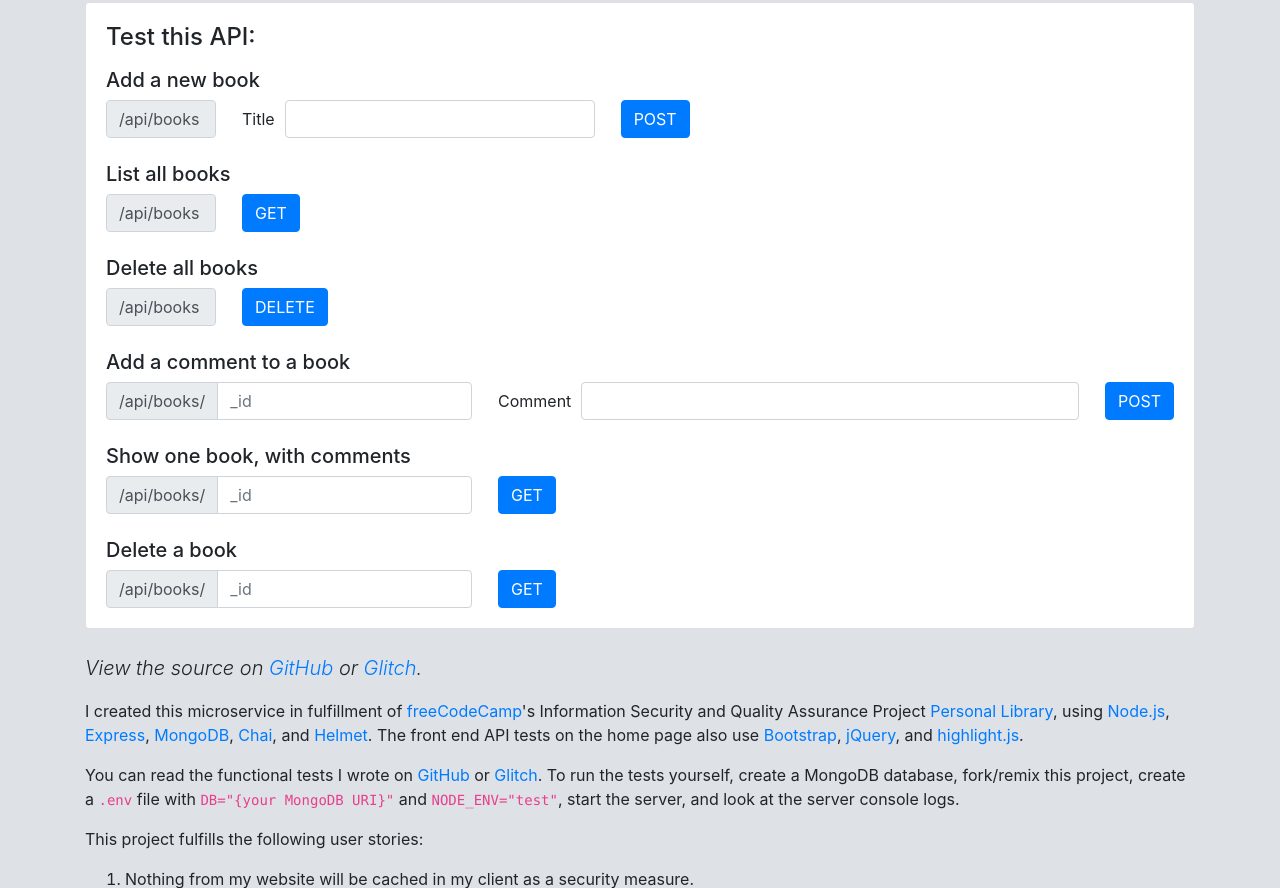
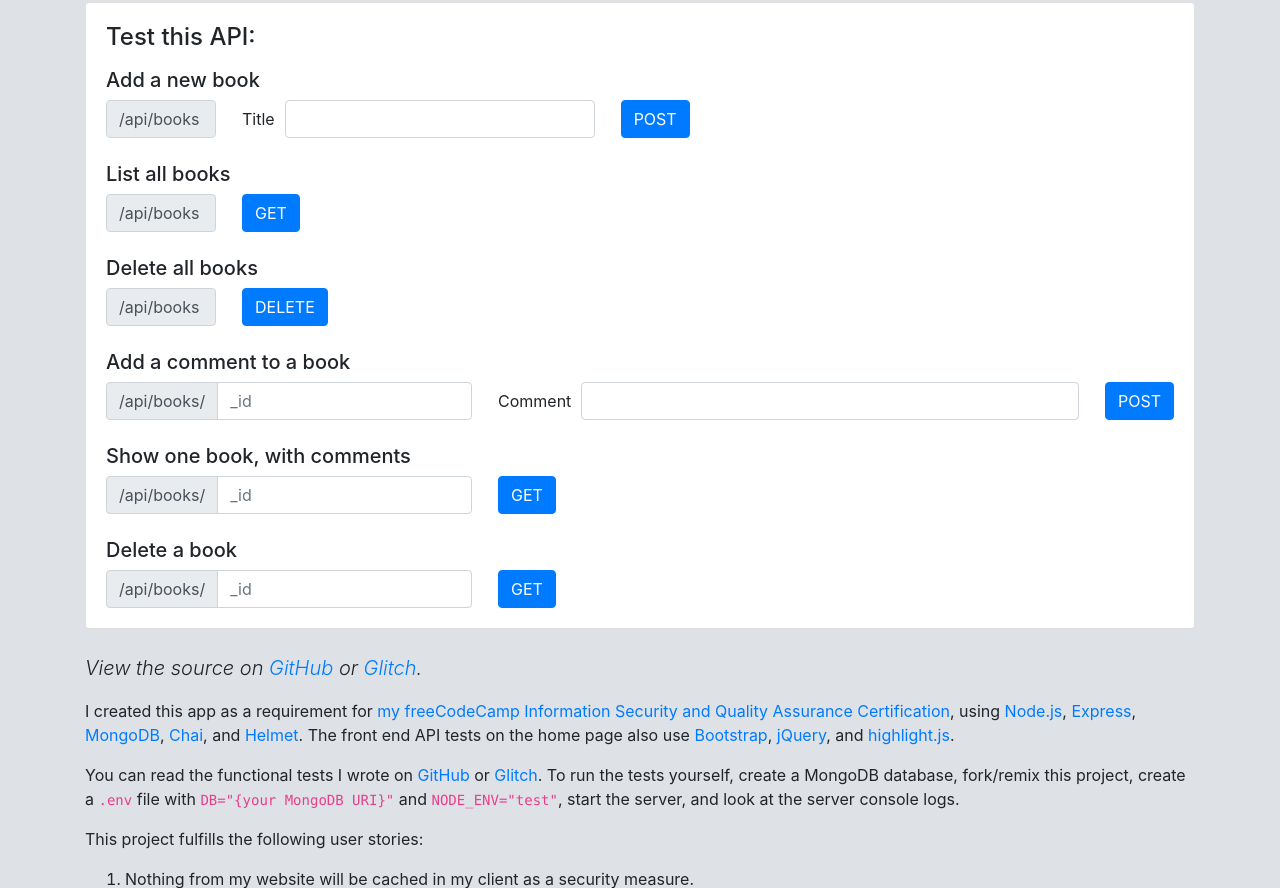
Before and after one commit to TyMick/library, a website: page views/index.html in a window 1280 px wide. Shown: the part 118-1006 px from the top of the page. Drawn offline with nearby package versions, Linux system fonts and the light colour scheme; a small style sheet from the web is missing.

Commit message:
Add certification link

```diff
--- a/views/index.html
+++ b/views/index.html
@@ -255,12 +255,11 @@
       </p>
 
       <p>
-        I created this microservice in fulfillment of
-        <a href="https://freecodecamp.org">freeCodeCamp</a>'s Information
-        Security and Quality Assurance Project
+        I created this app as a requirement for
         <a
-          href="https://www.freecodecamp.org/learn/information-security-and-quality-assurance/information-security-and-quality-assurance-projects/personal-library"
-          >Personal Library</a
+          href="https://www.freecodecamp.org/certification/tywmick/information-security-and-quality-assurance"
+          >my freeCodeCamp Information Security and Quality Assurance
+          Certification</a
         >, using <a href="https://nodejs.org/en/">Node.js</a>,
         <a href="https://expressjs.com/">Express</a>,
         <a href="https://mongodb.github.io/node-mongodb-native/">MongoDB</a>,
```
Also changed, not shown: README.md.
